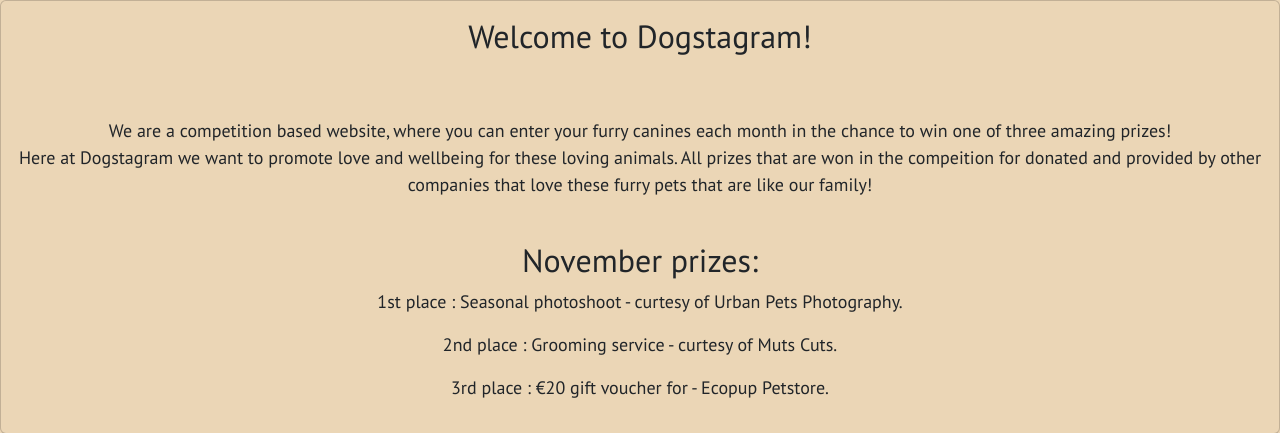
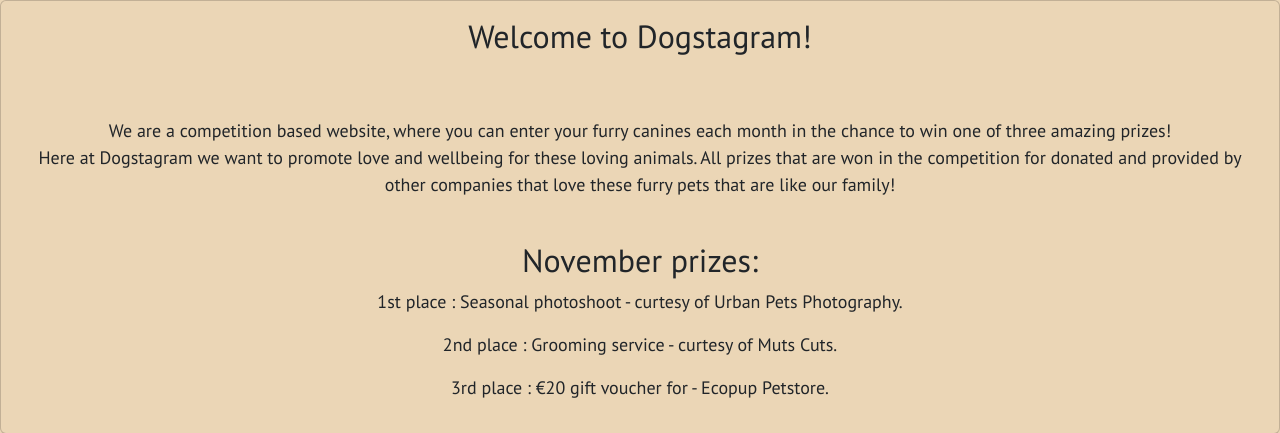
Before and after one commit to shellym96/dog-stagram, a Django app: page / in a window 1280 px wide. Shown: the part 59-492 px from the top of the page. Run offline with Django 3.2, Linux system fonts and the light colour scheme; some libraries are stand-ins or nearby versions.

Commit message:
Correct spelling of competition

```diff
--- a/templates/home.html
+++ b/templates/home.html
@@ -13,7 +13,7 @@
             amazing prizes!
             <br>
             Here at Dogstagram we want to promote love and wellbeing for these loving animals.
-            All prizes that are won in the compeition for donated and provided by other companies
+            All prizes that are won in the competition for donated and provided by other companies
             that love these furry pets that are like our family!
         </p>
         <br>
```
